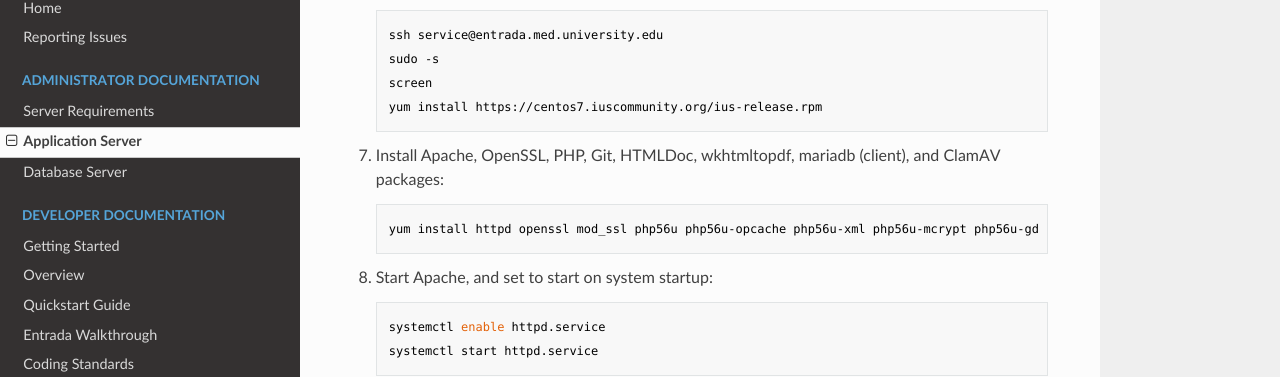
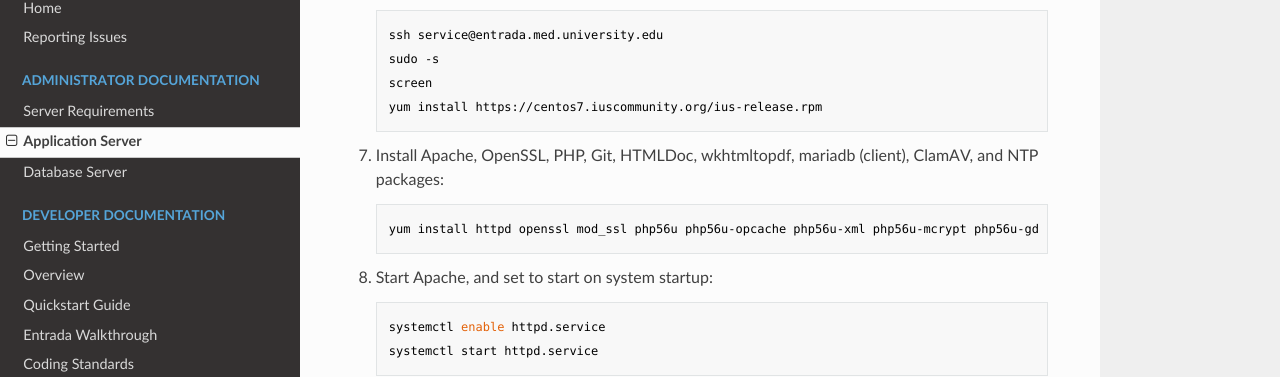
Before and after one commit to pyarmak/entrada-1x-docs, an MkDocs documentation site: the page built from docs/administrator/application-server.md, in a window 1280 px wide and 900 px high, scrolled down 930 px. Shown: the part 112-489 px from the top of the window. Built offline with MkDocs 1.6.1, drawn with Linux system fonts in a browser that asks for light colours; nearby versions of some CDN libraries; old or Windows-style settings are respelled for this version of MkDocs.

Commit message:
Update application-server.md

```diff
--- a/docs/administrator/application-server.md
+++ b/docs/administrator/application-server.md
@@ -36,9 +36,9 @@ The hostnames that will be referenced throughout this document will be `entrada.
         screen
         yum install https://centos7.iuscommunity.org/ius-release.rpm
 
-7. Install Apache, OpenSSL, PHP, Git, HTMLDoc, wkhtmltopdf, mariadb (client), and ClamAV packages:
+7. Install Apache, OpenSSL, PHP, Git, HTMLDoc, wkhtmltopdf, mariadb (client), ClamAV, and NTP packages:
 
-        yum install httpd openssl mod_ssl php56u php56u-opcache php56u-xml php56u-mcrypt php56u-gd php56u-devel php56u-mysql php56u-intl php56u-mbstring php56u-bcmath php56u-ldap php56u-imap php56u-pspell php56u-soap php56u-xmlrpc git htmldoc wkhtmltopdf mariadb clamav
+        yum install httpd openssl mod_ssl php56u php56u-opcache php56u-xml php56u-mcrypt php56u-gd php56u-devel php56u-mysql php56u-intl php56u-mbstring php56u-bcmath php56u-ldap php56u-imap php56u-pspell php56u-soap php56u-xmlrpc git htmldoc wkhtmltopdf mariadb clamav ntp
 
 8. Start Apache, and set to start on system startup:
 
```
